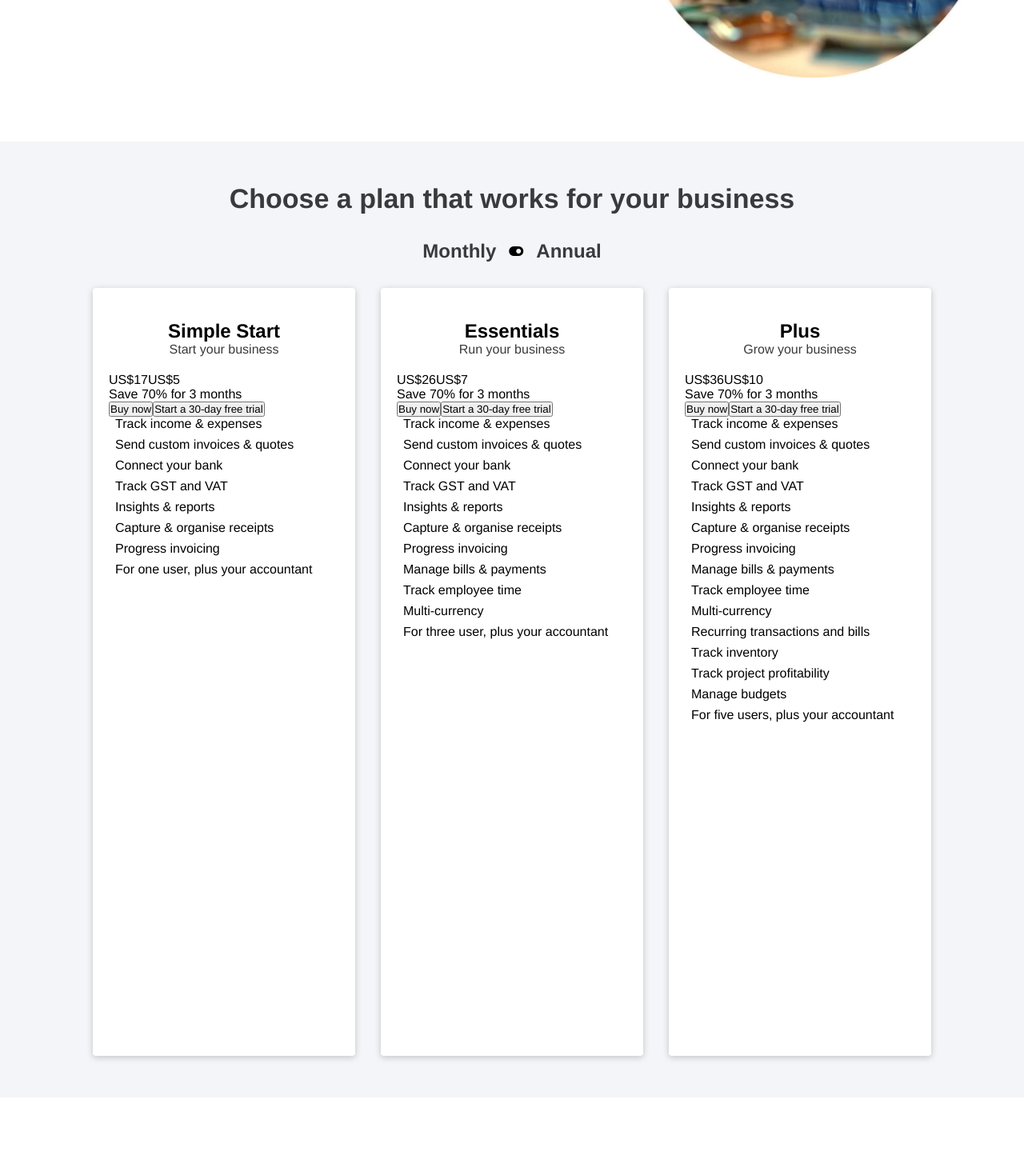
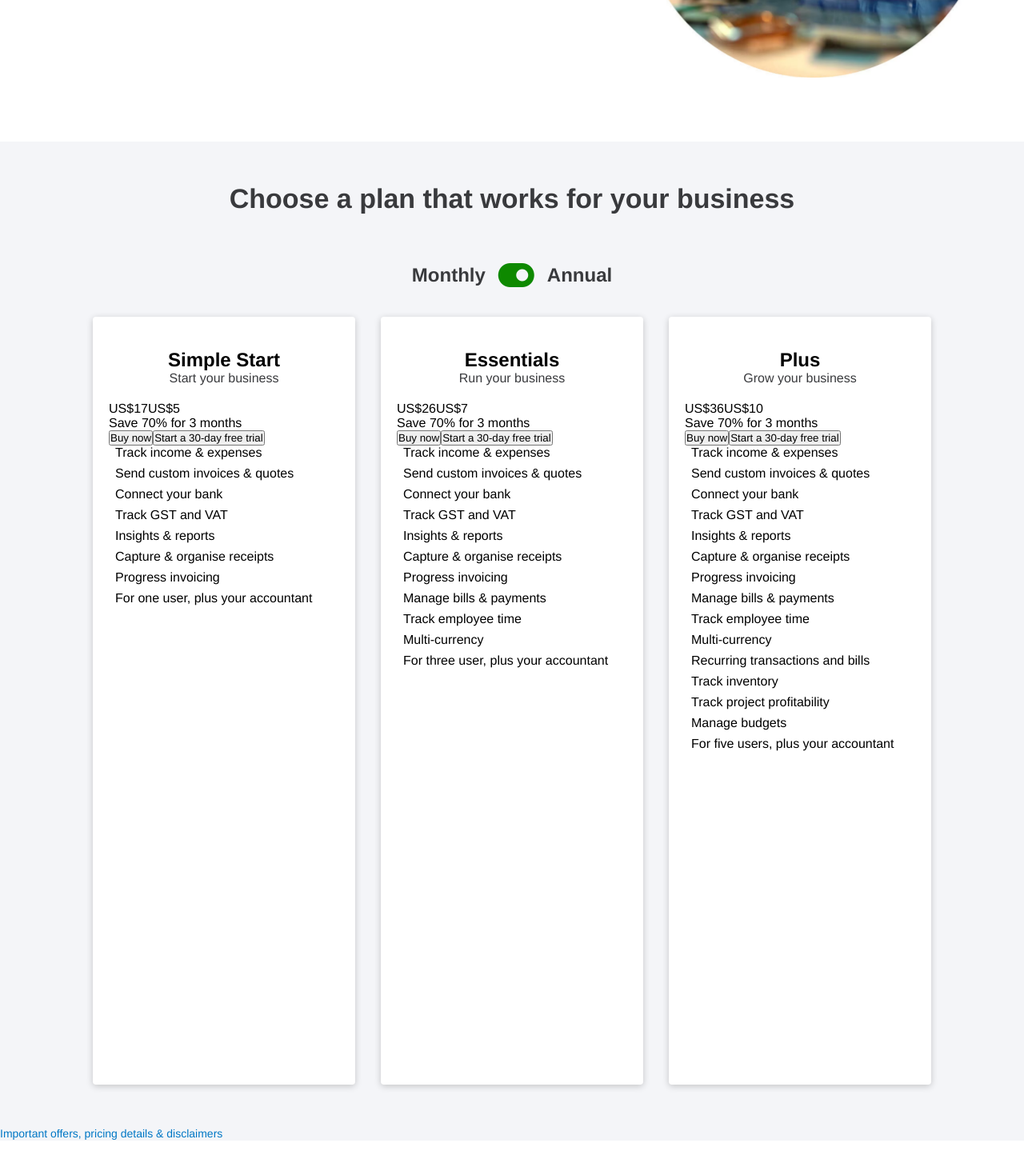
Before and after one commit to VKwamboka/quickbooks, an Angular app: page / in a window 1280 px wide. Shown: the part 2065-3529 px from the top of the page at 80% size. Built offline with nearby package versions, Linux system fonts and the light colour scheme.

Commit message:
updated code

```diff
--- a/src/app/homepage/homepage.component.css
+++ b/src/app/homepage/homepage.component.css
@@ -408,7 +408,7 @@ text-align: left;
 }
 .payment-plan{
   display: flex;
-  margin-top: 1rem;
+  margin-top: 3.5rem;
   align-items: center;
   justify-content: center;
   gap: 1rem;
@@ -419,6 +419,20 @@ text-align: left;
   font-size: 1.5rem;
   cursor: pointer;
   font-weight: 600;
+}
+.payment-plan i{
+color: #0e8900;
+  font-size: 2.5rem;
+}
+.plan-link a{
+  font-size: .875rem;
+font-weight: 500;
+color: #0077c5;
+text-align: center;
+background-color: transparent;
+margin-left: auto;
+/* width: 100%; */
+/* padding: 0 0 1.25rem; */
 }
 /* plan end */
 
--- a/src/app/homepage/homepage.component.html
+++ b/src/app/homepage/homepage.component.html
@@ -262,6 +262,9 @@
     </div>
   </div>
 
+  <div class="plan-link">
+    <a>Important offers, pricing details & disclaimers</a>
+  </div>
 
 </div>
 <!-- plan finish -->
```
